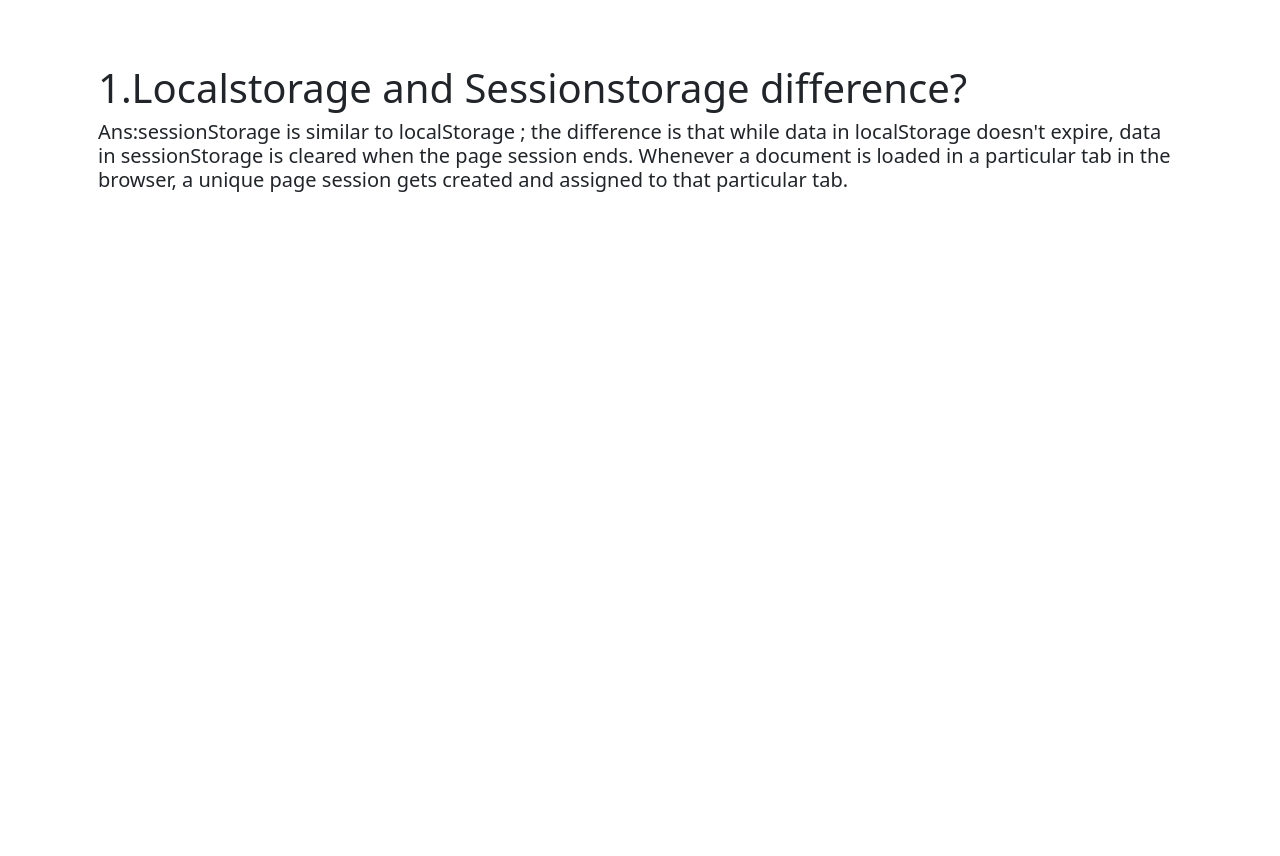
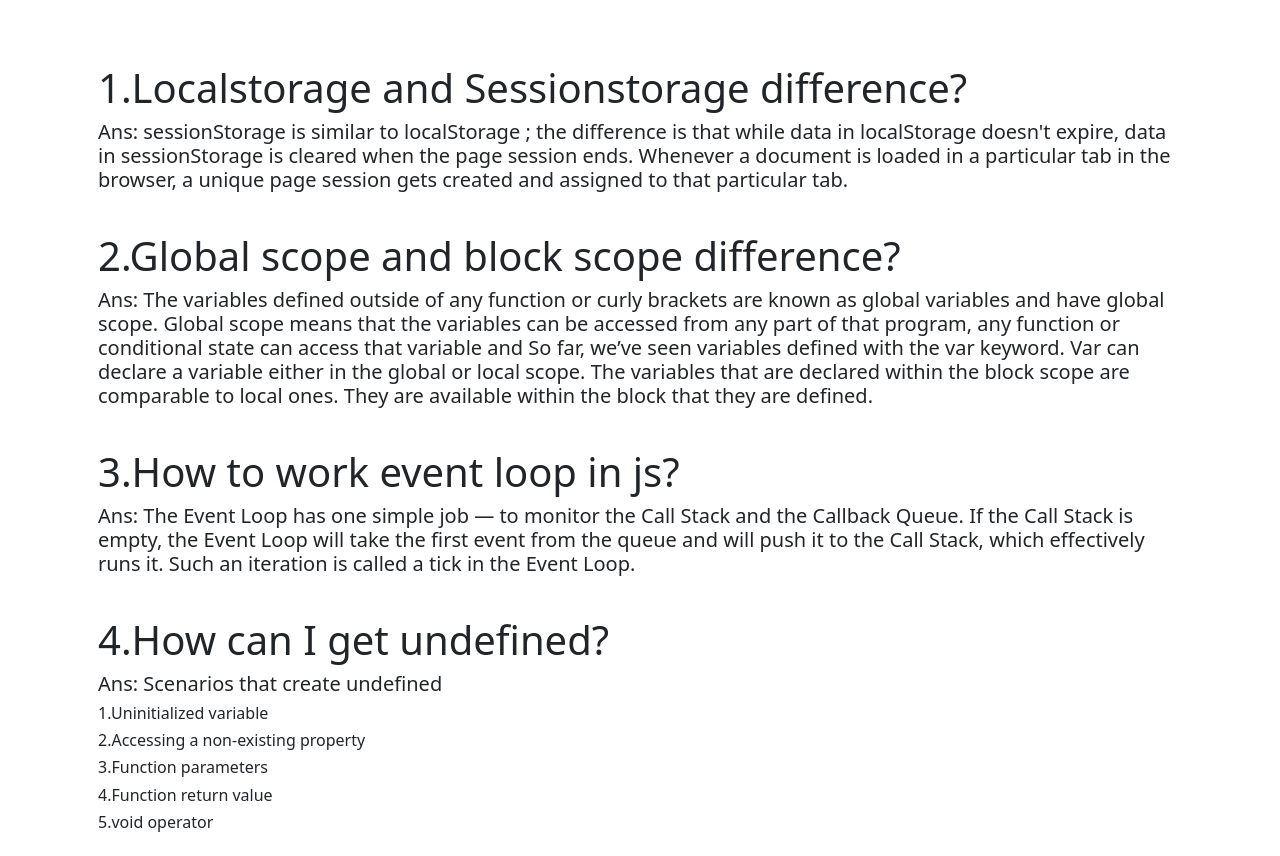
Before and after one commit to resalatislam5/Speed-Monster, a plain HTML site: page blog.html in a window 1280 px wide. Before the commit the page ends 800 px from the top, so only its background shows below. Drawn offline with nearby package versions, Linux system fonts and the light colour scheme.

Commit message:
question finis

```diff
--- a/blog.html
+++ b/blog.html
@@ -12,7 +12,24 @@
     <main class="container mt-5">
         <div class="p-3">
             <h1>1.Localstorage and Sessionstorage difference?</h1>
-            <h5>Ans:sessionStorage is similar to localStorage ; the difference is that while data in localStorage doesn't expire, data in sessionStorage is cleared when the page session ends. Whenever a document is loaded in a particular tab in the browser, a unique page session gets created and assigned to that particular tab.</h5>
+            <h5>Ans: sessionStorage is similar to localStorage ; the difference is that while data in localStorage doesn't expire, data in sessionStorage is cleared when the page session ends. Whenever a document is loaded in a particular tab in the browser, a unique page session gets created and assigned to that particular tab.</h5>
+        </div>
+        <div class="p-3">
+            <h1>2.Global scope and block scope difference?</h1>
+            <h5>Ans: The variables defined outside of any function or curly brackets are known as global variables and have global scope. Global scope means that the variables can be accessed from any part of that program, any function or conditional state can access that variable and So far, we’ve seen variables defined with the var keyword. Var can declare a variable either in the global or local scope. The variables that are declared within the block scope are comparable to local ones. They are available within the block that they are defined.</h5>
+        </div>
+        <div class="p-3">
+            <h1>3.How to work event loop in js?</h1>
+            <h5>Ans: The Event Loop has one simple job — to monitor the Call Stack and the Callback Queue. If the Call Stack is empty, the Event Loop will take the first event from the queue and will push it to the Call Stack, which effectively runs it. Such an iteration is called a tick in the Event Loop.</h5>
+        </div>
+        <div class="p-3">
+            <h1>4.How can I get undefined?</h1>
+            <h5>Ans: Scenarios that create undefined</h5>
+            <h6>1.Uninitialized variable</h6>
+            <h6>2.Accessing a non-existing property</h6>
+            <h6>3.Function parameters</h6>
+            <h6>4.Function return value</h6>
+            <h6>5.void operator</h6>
         </div>
 
     </main>
```
